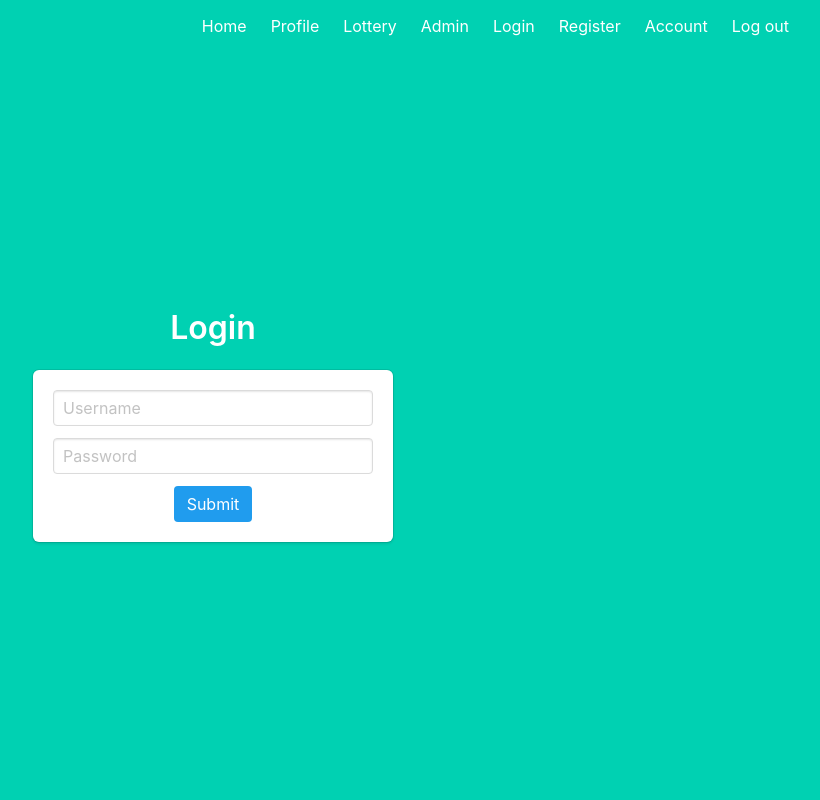
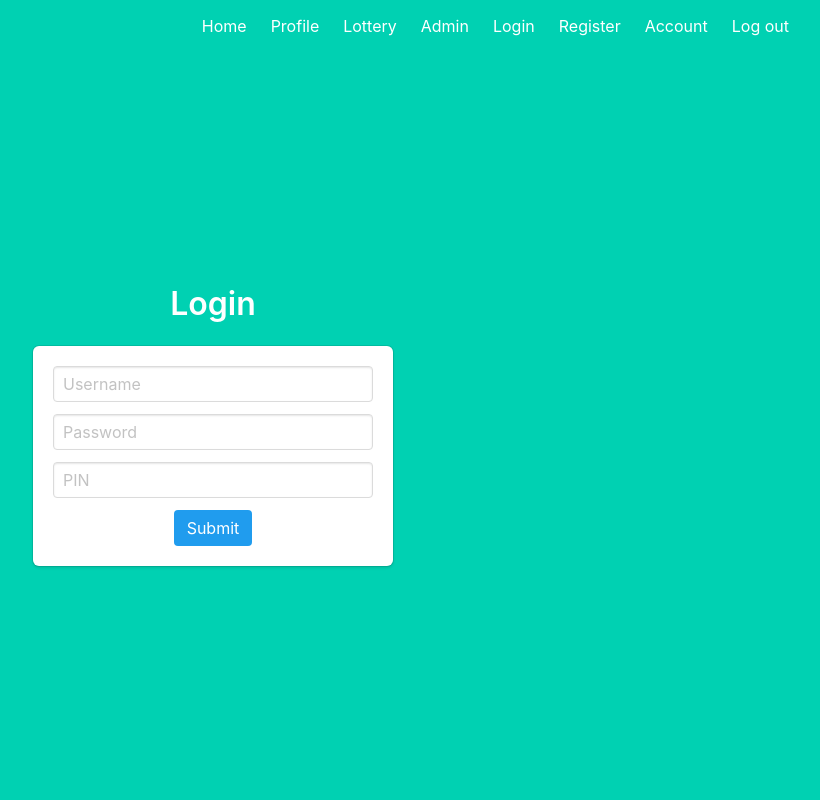
Before and after one commit to NateHartley/LotteryWebApp, a Flask app: page /login in a window 1280 px wide. Shown: the whole page, without its empty margins (427-1247 px from the left). Run offline with Flask 2, Linux system fonts and the light colour scheme.

Commit message:
PIN field now appears on login page and will only take a 6 digit input.

```diff
--- a/templates/login.html
+++ b/templates/login.html
@@ -29,7 +29,14 @@
                             {% endfor %}
                         </div>
                     </div>
-
+                    <div class="field">
+                        <div class="control">
+                            {{ form.pin(class="input", placeholder="PIN") }}
+                            {% for error in form.pin.errors %}
+                                {{ error }}
+                            {% endfor %}
+                        </div>
+                    </div>
                     <div>
                         {{ form.submit(class="button is-info is-centered") }}
                     </div>
--- a/users/forms.py
+++ b/users/forms.py
@@ -1,6 +1,6 @@
 import re
 from flask_wtf import FlaskForm
-from wtforms import StringField, SubmitField, PasswordField
+from wtforms import StringField, SubmitField, PasswordField, IntegerField
 from wtforms.validators import Required, Email, Length, EqualTo, ValidationError
 
 
@@ -37,4 +37,10 @@ class RegisterForm(FlaskForm):
 class LoginForm(FlaskForm):
     email = StringField(validators=[Required(), Email()])
     password = PasswordField(validators=[Required()])
+    pin = StringField(validators=[Required()])
     submit = SubmitField()
+
+    def validate_pin(self, pin):
+        pi = re.compile(r'^(?:\s*)\d{6}(?:\s*)$')
+        if not pi.match(self.pin.data):
+            raise ValidationError("PIN must only contain integers and have a length of 6.")
```
